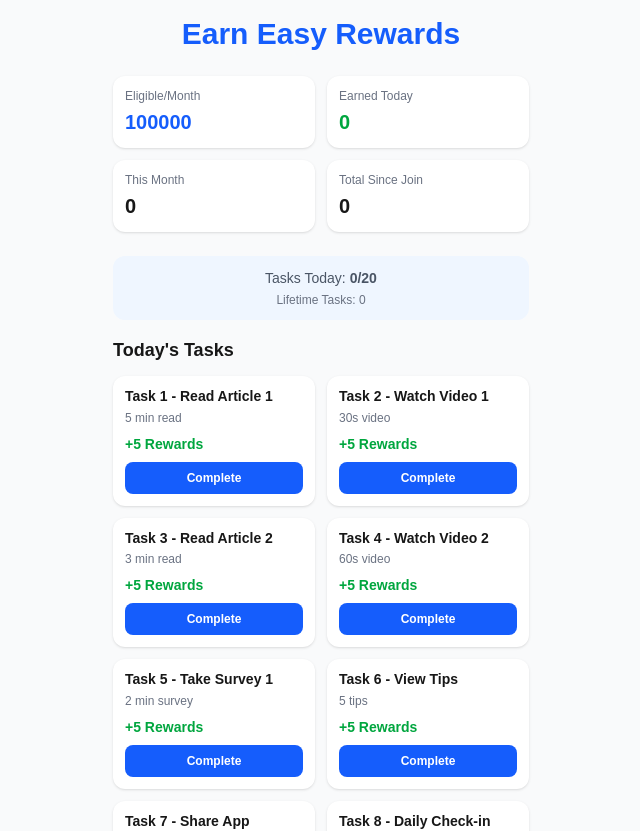
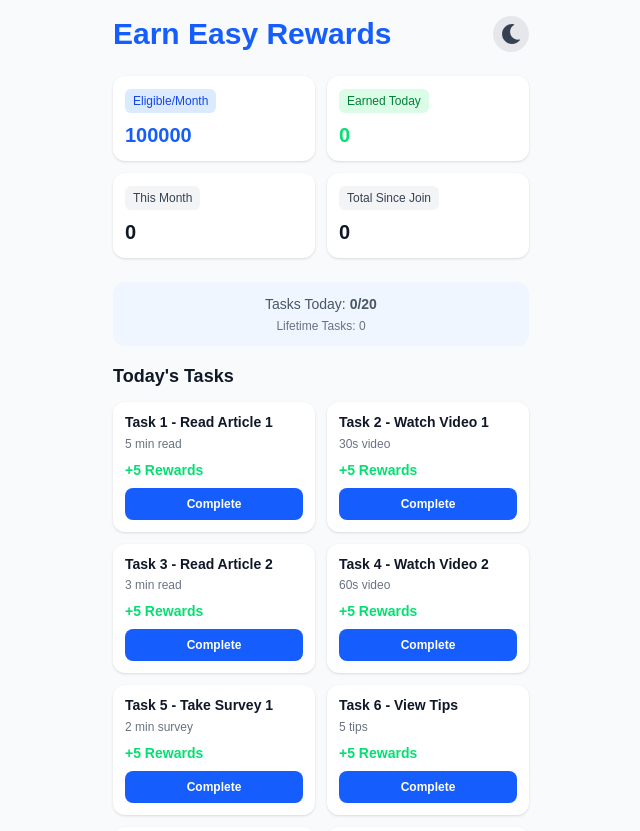
Before and after one commit to rrrnet3-dev/earn-portal, a Next.js app: page / in a window 1280 px wide. Shown: the top 831 px of the page, without its empty margins (319-959 px from the left). Built offline with nearby package versions, Linux system fonts and the light colour scheme.

Commit message:
feat: add dark mode with pill labels and improved contrast

```diff
--- a/app/page.js
+++ b/app/page.js
@@ -1,5 +1,7 @@
 'use client'
 import { useState, useEffect } from 'react'
+import { motion } from 'framer-motion'
+import { FaHome, FaInfoCircle, FaUserFriends, FaUser, FaCoins, FaBook, FaVideo, FaLink, FaCheck, FaArrowLeft, FaShare, FaTimes, FaSun, FaMoon } from 'react-icons/fa'
 
 export default function EarnEasyRewards() {
   const [user, setUser] = useState({
@@ -12,10 +14,13 @@ export default function EarnEasyRewards() {
     lifetimeTasksCompleted: 0
   })
   const [mounted, setMounted] = useState(false)
+  const [darkMode, setDarkMode] = useState(false)
 
   useEffect(() => {
     setMounted(true)
     const savedUser = localStorage.getItem('earnEasyUser')
+    const savedTheme = localStorage.getItem('earnEasyTheme')
+
     if (savedUser) {
       setUser(JSON.parse(savedUser))
     } else {
@@ -32,7 +37,17 @@ export default function EarnEasyRewards() {
       setUser(newUser)
       localStorage.setItem('earnEasyUser', JSON.stringify(newUser))
     }
+
+    if (savedTheme === 'dark') {
+      setDarkMode(true)
+    }
   }, [])
+
+  useEffect(() => {
+    if (mounted) {
+      localStorage.setItem('earnEasyTheme', darkMode? 'dark' : 'light')
+    }
+  }, [darkMode, mounted])
 
   const tasks = [
     { id: 1, name: 'Task 1 - Read Article 1', desc: '5 min read', rewards: 5 },
@@ -75,7 +90,9 @@ export default function EarnEasyRewards() {
   }, [mounted, user])
 
   if (!mounted) {
-    return <div className="min-h-screen bg-gray-50 flex items-center justify-center">Loading...</div>
+    return <div className={`min-h-screen ${darkMode? 'bg-gray-950' : 'bg-gray-50'} flex items-center justify-center`}>
+      <p className={darkMode? 'text-gray-200' : 'text-gray-900'}>Loading...</p>
+    </div>
   }
 
   const currentMonth = new Date().toISOString().slice(0, 7)
@@ -106,57 +123,77 @@ export default function EarnEasyRewards() {
     localStorage.setItem('earnEasyUser', JSON.stringify(updatedUser))
   }
 
+  const toggleTheme = () => setDarkMode(!darkMode)
+
   return (
-    <div className="min-h-screen bg-gray-50">
+    <div className={`min-h-screen ${darkMode? 'bg-gray-950' : 'bg-gray-50'}`}>
       <div className="max-w-md mx-auto p-4 pb-20">
-        <h1 className="text-3xl font-bold text-center mb-6 text-blue-600">Earn Easy Rewards</h1>
+        <div className="flex justify-between items-center mb-6">
+          <h1 className={`text-3xl font-bold ${darkMode? 'text-blue-400' : 'text-blue-600'}`}>
+            Earn Easy Rewards
+          </h1>
+          <button
+            onClick={toggleTheme}
+            className={`p-2 rounded-full ${darkMode? 'bg-gray-700 text-yellow-400 hover:bg-gray-600' : 'bg-gray-200 text-gray-700 hover:bg-gray-300'}`}
+          >
+            {darkMode? <FaSun size={20} /> : <FaMoon size={20} />}
+          </button>
+        </div>
 
         <div className="grid grid-cols-2 gap-3 mb-6">
-          <div className="bg-white p-3 rounded-xl shadow-sm">
-            <p className="text-xs text-gray-500 mb-1">Eligible/Month</p>
-            <p className="text-xl font-bold text-blue-600">{MONTHLY_ELIGIBLE}</p>
+          <div className={`${darkMode? 'bg-gray-900 border border-gray-600' : 'bg-white'} p-3 rounded-xl shadow-sm`}>
+            <span className={`inline-block text-xs font-medium px-2 py-1 rounded-md mb-2 ${darkMode? 'bg-blue-900/50 text-blue-300' : 'bg-blue-100 text-blue-700'}`}>
+              Eligible/Month
+            </span>
+            <p className={`text-xl font-bold ${darkMode? 'text-blue-400' : 'text-blue-600'}`}>{MONTHLY_ELIGIBLE}</p>
           </div>
-          <div className="bg-white p-3 rounded-xl shadow-sm">
-            <p className="text-xs text-gray-500 mb-1">Earned Today</p>
-            <p className="text-xl font-bold text-green-600">{rewardsEarnedToday}</p>
+          <div className={`${darkMode? 'bg-gray-900 border border-gray-600' : 'bg-white'} p-3 rounded-xl shadow-sm`}>
+            <span className={`inline-block text-xs font-medium px-2 py-1 rounded-md mb-2 ${darkMode? 'bg-green-900/50 text-green-300' : 'bg-green-100 text-green-700'}`}>
+              Earned Today
+            </span>
+            <p className="text-xl font-bold text-green-400">{rewardsEarnedToday}</p>
           </div>
-          <div className="bg-white p-3 rounded-xl shadow-sm">
-            <p className="text-xs text-gray-500 mb-1">This Month</p>
-            <p className="text-xl font-bold">{totalRewardsEarnedThisMonth}</p>
+          <div className={`${darkMode? 'bg-gray-900 border border-gray-600' : 'bg-white'} p-3 rounded-xl shadow-sm`}>
+            <span className={`inline-block text-xs font-medium px-2 py-1 rounded-md mb-2 ${darkMode? 'bg-gray-700 text-gray-200' : 'bg-gray-100 text-gray-700'}`}>
+              This Month
+            </span>
+            <p className={`text-xl font-bold ${darkMode? 'text-gray-100' : 'text-gray-900'}`}>{totalRewardsEarnedThisMonth}</p>
           </div>
-          <div className="bg-white p-3 rounded-xl shadow-sm">
-            <p className="text-xs text-gray-500 mb-1">Total Since Join</p>
-            <p className="text-xl font-bold">{cumulativeRewardsEarned}</p>
+          <div className={`${darkMode? 'bg-gray-900 border border-gray-600' : 'bg-white'} p-3 rounded-xl shadow-sm`}>
+            <span className={`inline-block text-xs font-medium px-2 py-1 rounded-md mb-2 ${darkMode? 'bg-gray-700 text-gray-200' : 'bg-gray-100 text-gray-700'}`}>
+              Total Since Join
+            </span>
+            <p className={`text-xl font-bold ${darkMode? 'text-gray-100' : 'text-gray-900'}`}>{cumulativeRewardsEarned}</p>
           </div>
         </div>
 
-        <div className="bg-blue-50 p-3 rounded-xl mb-4 text-center">
-          <p className="text-sm text-gray-600">
+        <div className={`${darkMode? 'bg-blue-900/40 border border-blue-700' : 'bg-blue-50'} p-3 rounded-xl mb-4 text-center`}>
+          <p className={`text-sm ${darkMode? 'text-gray-200' : 'text-gray-600'}`}>
             Tasks Today: <span className="font-bold">{tasksPerformed}/{MAX_TASKS_PER_DAY}</span>
           </p>
-          <p className="text-xs text-gray-500 mt-1">
+          <p className={`text-xs ${darkMode? 'text-gray-200' : 'text-gray-500'} mt-1`}>
             Lifetime Tasks: {user.lifetimeTasksCompleted}
           </p>
         </div>
 
-        <h2 className="text-lg font-bold mb-3">Today's Tasks</h2>
+        <h2 className={`text-lg font-bold mb-3 ${darkMode? 'text-gray-100' : 'text-gray-900'}`}>Today's Tasks</h2>
         <div className="grid grid-cols-2 gap-3">
           {tasks.map(task => {
             const isDone = user.performedTaskIds.includes(task.id)
             const canDo =!isDone && balanceTasks > 0
 
             return (
-              <div key={task.id} className={`bg-white p-3 rounded-xl shadow-sm ${isDone? 'opacity-60' : ''}`}>
+              <div key={task.id} className={`${darkMode? 'bg-gray-900 border border-gray-600' : 'bg-white'} p-3 rounded-xl shadow-sm ${isDone? 'opacity-70' : ''}`}>
                 <div className="mb-2">
-                  <h3 className="font-semibold text-sm leading-tight mb-1">{task.name}</h3>
-                  <p className="text-xs text-gray-500">{task.desc}</p>
+                  <h3 className={`font-semibold text-sm leading-tight mb-1 ${darkMode? 'text-gray-50' : 'text-gray-900'}`}>{task.name}</h3>
+                  <p className={`text-xs ${darkMode? 'text-gray-200' : 'text-gray-500'}`}>{task.desc}</p>
                 </div>
                 <div className="flex justify-between items-center mb-2">
-                  <span className="text-green-600 font-bold text-sm">+{task.rewards} Rewards</span>
+                  <span className="text-green-400 font-bold text-sm">+{task.rewards} Rewards</span>
                 </div>
 
                 {isDone? (
-                  <button disabled className="w-full bg-gray-300 text-gray-500 py-2 rounded-lg text-xs font-bold">
+                  <button disabled className={`w-full ${darkMode? 'bg-gray-700 text-gray-300' : 'bg-gray-300 text-gray-500'} py-2 rounded-lg text-xs font-bold`}>
                     Done Today
                   </button>
                 ) : (
@@ -164,7 +201,7 @@ export default function EarnEasyRewards() {
                     onClick={() => completeTask(task.id, task.rewards)}
                     disabled={!canDo}
                     className={`w-full py-2 rounded-lg text-xs font-bold ${
-                      canDo? 'bg-blue-600 text-white active:bg-blue-700' : 'bg-gray-300 text-gray-500'
+                      canDo? 'bg-blue-600 text-white active:bg-blue-700' : darkMode? 'bg-gray-700 text-gray-300' : 'bg-gray-300 text-gray-500'
                     }`}
                   >
                     Complete
```
